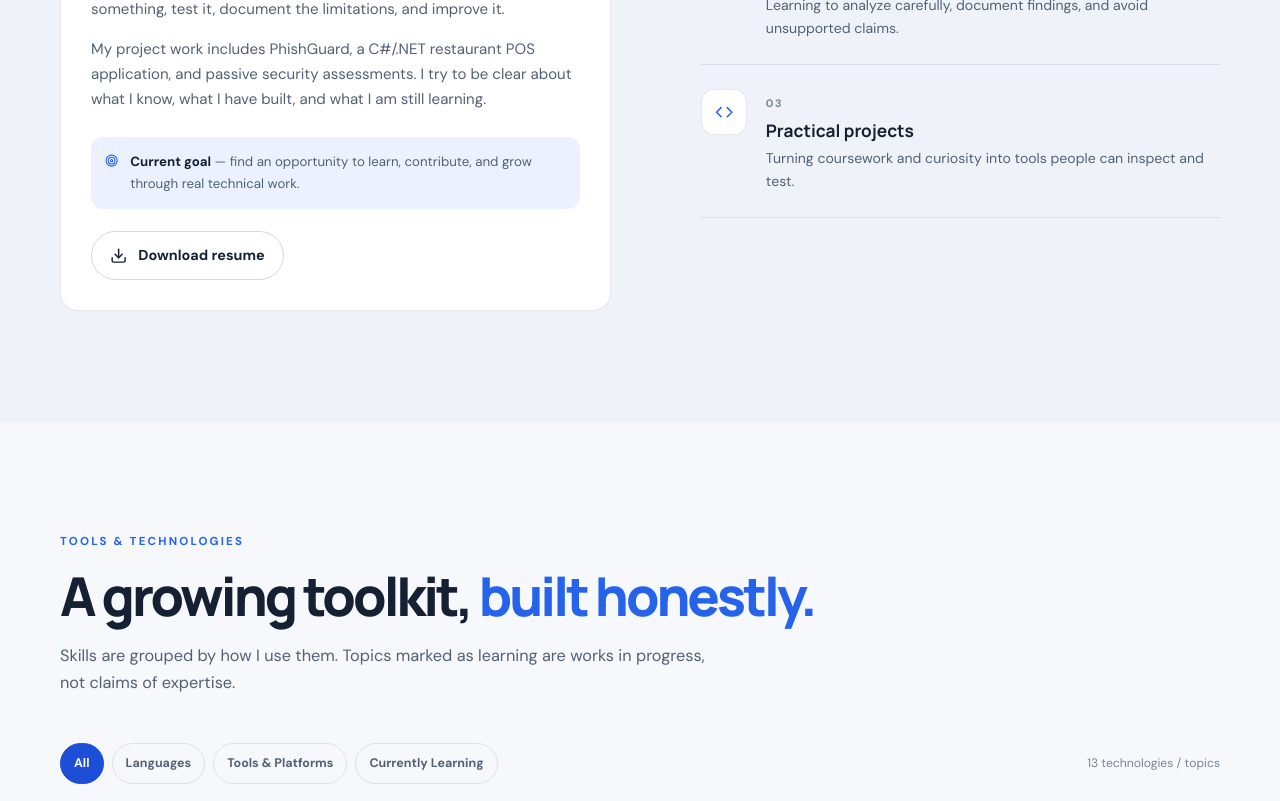
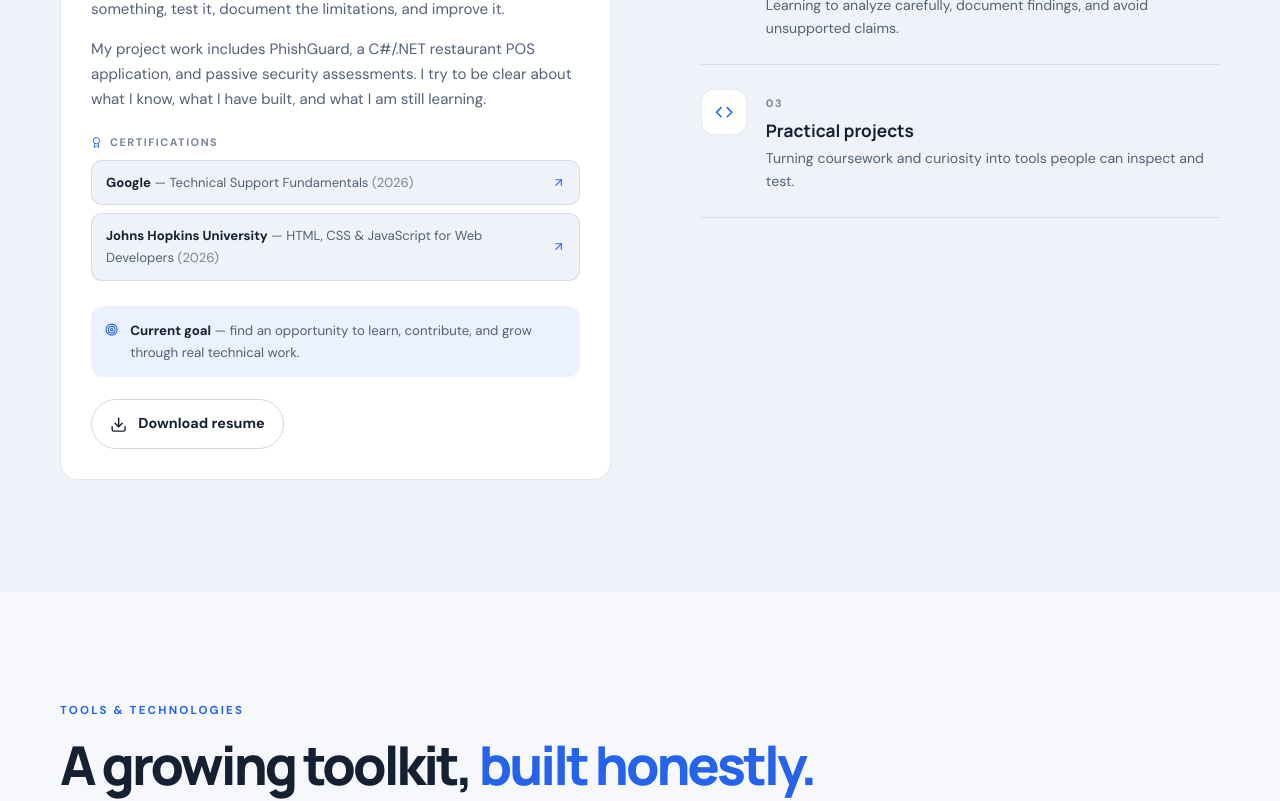
Before and after one commit to muhammadsaqlain-tech/saqlain-portfolio, a React (Vite) app: page / in a window 1280 px wide. Shown: the part 1420-2221 px from the top of the page. Built offline with nearby package versions, Linux system fonts and the light colour scheme.

Commit message:
About: add certifications with verification links

```diff
--- a/src/components/About.tsx
+++ b/src/components/About.tsx
@@ -1,7 +1,7 @@
 import { motion } from "motion/react";
-import { FiCode, FiTerminal, FiShield, FiTarget, FiDownload } from "react-icons/fi";
+import { FiCode, FiTerminal, FiShield, FiTarget, FiDownload, FiAward, FiArrowUpRight } from "react-icons/fi";
 import SectionHeading from "./SectionHeading";
-import { profile } from "../data/portfolio";
+import { profile, certifications } from "../data/portfolio";
 
 const focus = [
   { icon: <FiTerminal />, title: "Linux & scripting", text: "Building confidence with the command line and small automation scripts." },
@@ -20,6 +20,15 @@ export default function About() {
             <h3>Learn the fundamentals.<br /><span>Build things that work.</span></h3>
             <p>I’m Muhammad Saqlain, an undergraduate student interested in Linux, Python, IT support, and cloud security. I prefer practical learning: make something, test it, document the limitations, and improve it.</p>
             <p>My project work includes PhishGuard, a C#/.NET restaurant POS application, and passive security assessments. I try to be clear about what I know, what I have built, and what I am still learning.</p>
+            <div className="cert-list" aria-label="Certifications">
+              <span className="cert-heading"><FiAward aria-hidden="true" /> Certifications</span>
+              {certifications.map((cert) => (
+                <a key={cert.title} className="cert-link" href={cert.url} target="_blank" rel="noopener noreferrer">
+                  <span><strong>{cert.issuer}</strong> — {cert.title} <span className="cert-year">({cert.year})</span></span>
+                  <FiArrowUpRight aria-hidden="true" />
+                </a>
+              ))}
+            </div>
             <div className="story-note"><FiTarget /><span><strong>Current goal</strong> — find an opportunity to learn, contribute, and grow through real technical work.</span></div>
             <a className="button button-secondary resume-button" href={profile.resume} download="Muhammad-Saqlain-Resume.pdf"><FiDownload /> Download resume</a>
           </motion.div>
--- a/src/data/portfolio.ts
+++ b/src/data/portfolio.ts
@@ -44,6 +44,28 @@ export const profile = {
   availability: "Available for remote internships",
   resume: "/saqlain-resume.pdf", // real resume, served from public/ — update the file there to change it
 };
+
+export type Certification = {
+  issuer: string;
+  title: string;
+  year: string;
+  url: string;
+};
+
+export const certifications: Certification[] = [
+  {
+    issuer: "Google",
+    title: "Technical Support Fundamentals",
+    year: "2026",
+    url: "https://coursera.org/share/80f6cb6efac86039d36dc8572efe8a6e",
+  },
+  {
+    issuer: "Johns Hopkins University",
+    title: "HTML, CSS & JavaScript for Web Developers",
+    year: "2026",
+    url: "https://coursera.org/share/030fba57ebb2a8704ea4e7ca2611d064",
+  },
+];
 
 export const skills: Skill[] = [
   { name: "Python", detail: "Scripting", category: "Languages", icon: "python" },
--- a/src/styles.css
+++ b/src/styles.css
@@ -141,6 +141,15 @@ img { display: block; max-width: 100%; }
 .story-note { display: flex; gap: 12px; margin-top: 25px; padding: 14px; border-radius: 12px; background: var(--accent-soft); color: var(--muted); font-size: .83rem; }
 .story-note svg { color: var(--accent); flex: 0 0 auto; margin-top: 3px; }
 .story-note strong { color: var(--ink); }
+.cert-list { display: flex; flex-direction: column; gap: 8px; margin-top: 22px; }
+.cert-heading { display: inline-flex; align-items: center; gap: 8px; color: var(--faint); font-size: .68rem; font-weight: 800; letter-spacing: .14em; text-transform: uppercase; }
+.cert-heading svg { color: var(--accent); }
+.cert-link { display: flex; align-items: center; justify-content: space-between; gap: 12px; padding: 11px 14px; border: 1px solid var(--line); border-radius: 11px; background: var(--bg-2); color: var(--muted); font-size: .82rem; text-decoration: none; transition: border-color .18s ease, transform .18s ease; }
+.cert-link:hover { border-color: color-mix(in srgb, var(--accent) 60%, var(--line)); transform: translateY(-2px); }
+.cert-link strong { color: var(--ink); }
+.cert-link > svg { flex: 0 0 auto; color: var(--accent); }
+.cert-link:focus-visible { outline: 2px solid var(--accent); outline-offset: 2px; }
+.cert-year { color: var(--faint); }
 .focus-list { border-top: 1px solid var(--line-strong); }
 .focus-item { display: grid; grid-template-columns: 48px 1fr; gap: 17px; padding: 24px 0; border-bottom: 1px solid var(--line); }
 .focus-icon { width: 46px; height: 46px; display: grid; place-items: center; border: 1px solid var(--line); border-radius: 13px; background: var(--panel); color: var(--accent); font-size: 1.15rem; }
```
